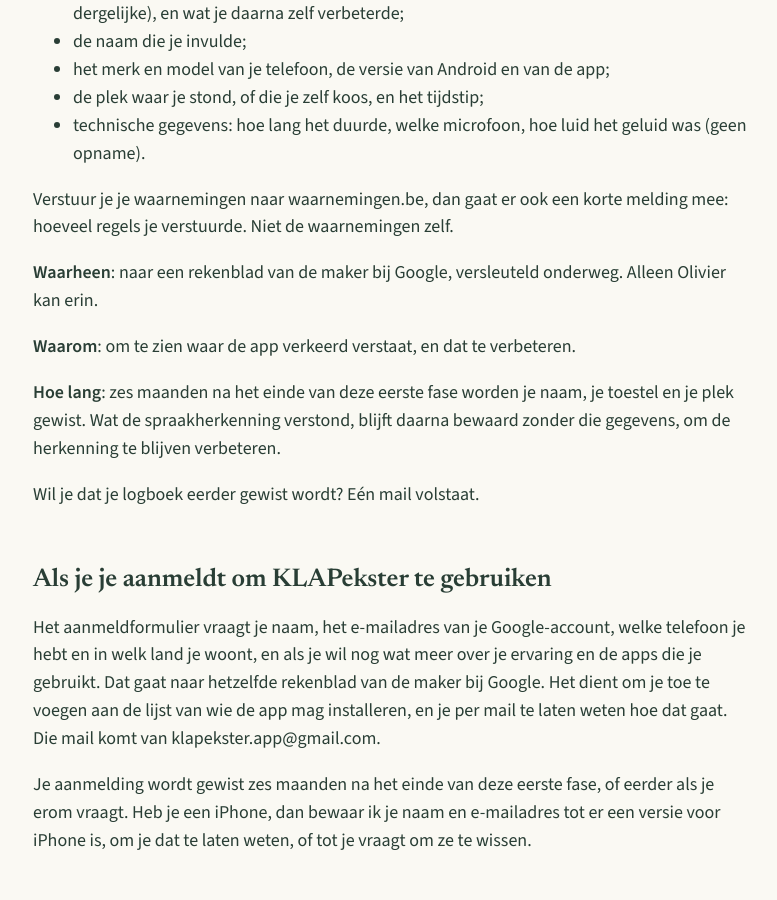
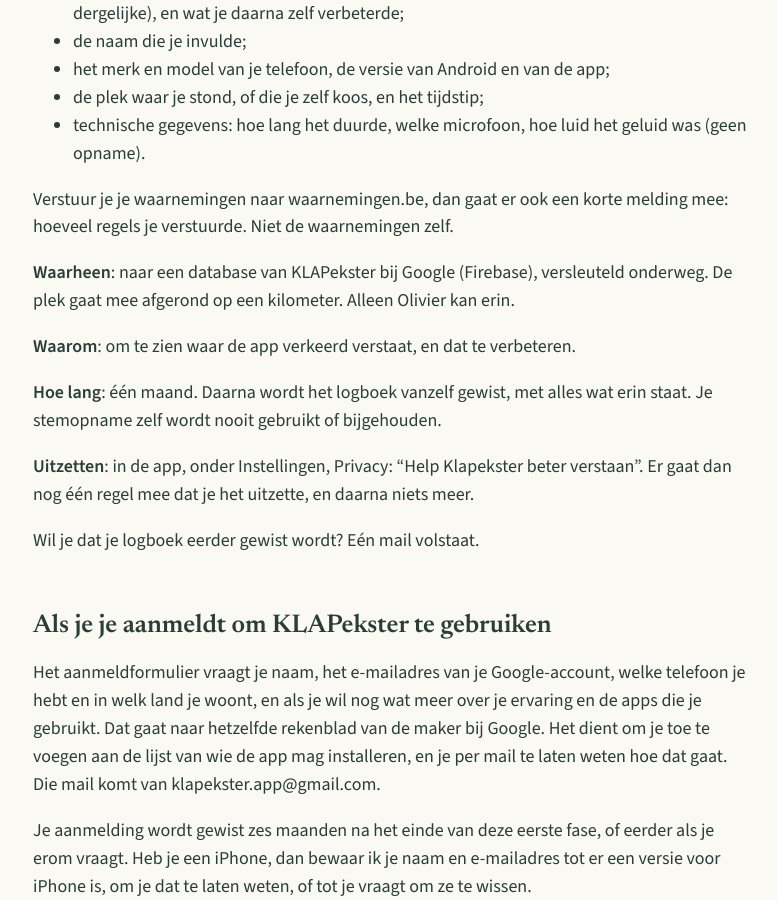
Before and after one commit to KLAPekster/website, a Jekyll site: the page built from privacy.md, in a window 1280 px wide and 900 px high, scrolled down 1873 px. Shown: the whole window, without its empty margins (247-1024 px from the left). Built offline with Jekyll 4.4.1, drawn with Linux system fonts in a browser that asks for light colours; some of the changed text lies outside the part shown.

Commit message:
Privacybeleid: logboek één maand bewaard, uit te zetten in Instellingen

```diff
--- a/privacy.md
+++ b/privacy.md
@@ -6,7 +6,7 @@ permalink: /privacy/
 
 # Privacybeleid
 
-<p class="flauw">Laatst gewijzigd op 9 oktober 2026</p>
+<p class="flauw">Laatst gewijzigd op 15 oktober 2026</p>
 
 Je bewaart je waarnemingen op je telefoon en beslist zelf wanneer je ze naar
 waarnemingen.be of waarneming.nl verstuurt. Tijdens de testfase ontvangt de
@@ -82,14 +82,18 @@ ze een logboek naar de maker. Daarin staat, per keer dat je iets inspreekt:
 Verstuur je je waarnemingen naar waarnemingen.be, dan gaat er ook een korte
 melding mee: hoeveel regels je verstuurde. Niet de waarnemingen zelf.
 
-**Waarheen**: naar een rekenblad van de maker bij Google, versleuteld
-onderweg. Alleen Olivier kan erin.
+**Waarheen**: naar een database van KLAPekster bij Google (Firebase),
+versleuteld onderweg. De plek gaat mee afgerond op een kilometer. Alleen
+Olivier kan erin.
 
 **Waarom**: om te zien waar de app verkeerd verstaat, en dat te verbeteren.
 
-**Hoe lang**: zes maanden na het einde van deze eerste fase worden je naam, je
-toestel en je plek gewist. Wat de spraakherkenning verstond, blijft daarna
-bewaard zonder die gegevens, om de herkenning te blijven verbeteren.
+**Hoe lang**: één maand. Daarna wordt het logboek vanzelf gewist, met alles
+wat erin staat. Je stemopname zelf wordt nooit gebruikt of bijgehouden.
+
+**Uitzetten**: in de app, onder Instellingen, Privacy: "Help Klapekster beter
+verstaan". Er gaat dan nog één regel mee dat je het uitzette, en daarna
+niets meer.
 
 Wil je dat je logboek eerder gewist wordt? Eén mail volstaat.
 
```
